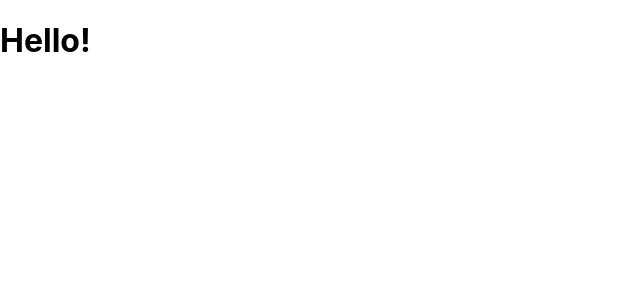
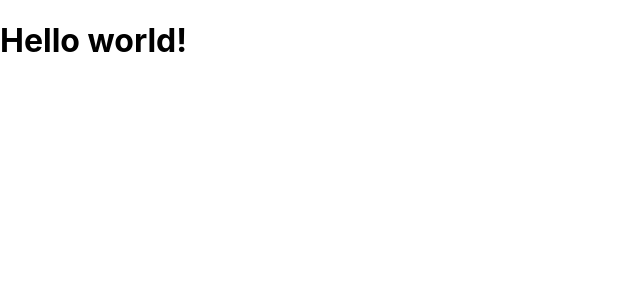
Before and after one commit to EVGdever/MERN-Links, a React (Create React App) app in the folder client/: page / in a window 1280 px wide. Shown: the top 300 px of the page, without its empty margins (0-640 px from the left). Built offline with nearby package versions, Linux system fonts and the light colour scheme.

Commit message:
test branch

```diff
--- a/client/src/App.js
+++ b/client/src/App.js
@@ -3,7 +3,7 @@ import React from 'react';
 function App() {
   return (
       <div>
-          <h1>Hello!</h1>
+          <h1>Hello world!</h1>
       </div>
   );
 }
```
